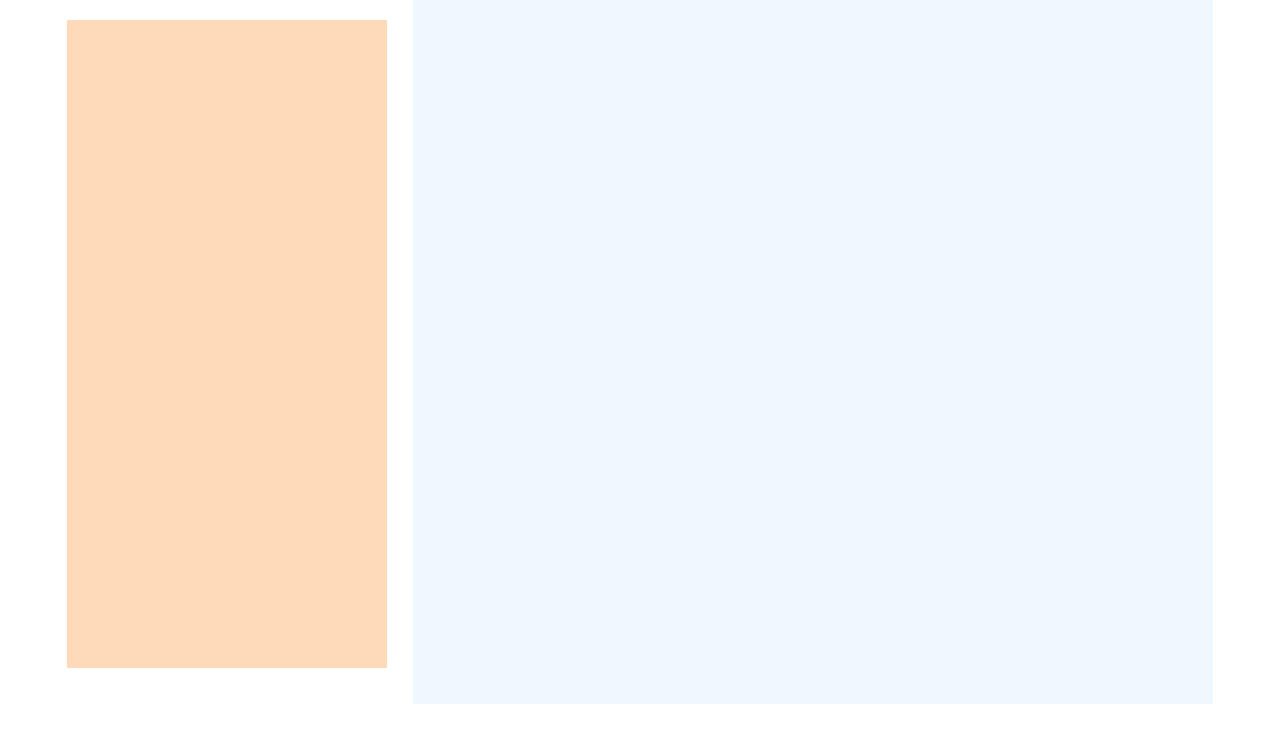
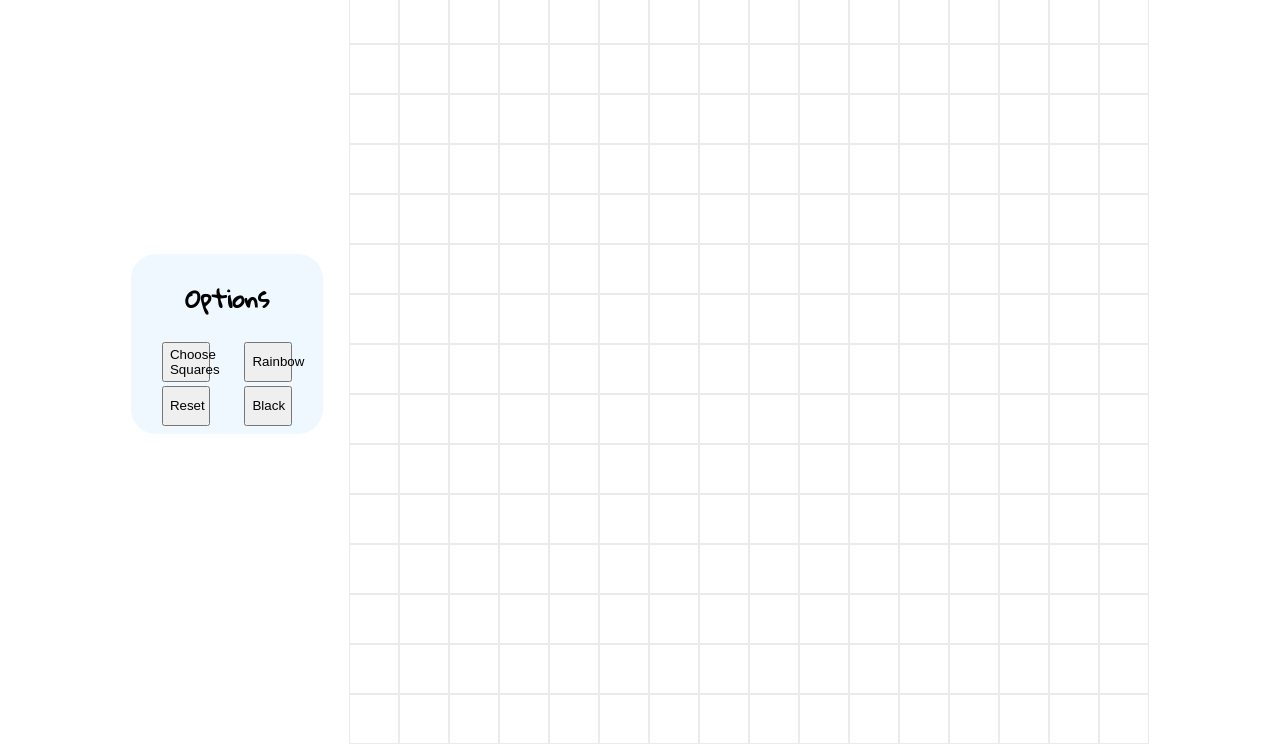
Before and after one commit to wizardofcmd/odin-etch-a-sketch, a plain HTML site: page index.html in a window 1280 px wide. Shown: the part 79-823 px from the top of the page. Before the commit the page ends 800 px from the top, so only its background shows below. Drawn offline with Linux system fonts and the light colour scheme.

Commit message:
Add elements for options menu and sketch area

```diff
--- a/index.html
+++ b/index.html
@@ -1,17 +1,35 @@
 <!DOCTYPE html>
 <html lang="en">
+
 <head>
     <meta charset="UTF-8">
     <title>Etch-a-Sketch</title>
     <link rel="stylesheet" href="./style.css">
 </head>
+
 <body>
     <div class="header">
         <h1>Etch-a-Sketch</h1>
     </div>
     <div class="container">
         <div class="options-menu">
-
+            <h2>Options</h2>
+            <div class="btn-container">
+                <button onclick="setSquares()" type="button" class="btn btn-light">
+                    Choose Squares
+                </button>
+                <button type="button" class="btn btn-light">
+                    Rainbow
+                </button>
+            </div>
+            <div class="btn-container">
+                <button type="button" class="btn btn-light">
+                    Reset
+                </button>
+                <button type="button" class="btn btn-light">
+                    Black
+                </button>
+            </div>
         </div>
         <div class="sketch-box">
 
@@ -19,4 +37,5 @@
     </div>
     <script src="./script.js"></script>
 </body>
+
 </html>
--- a/script.js
+++ b/script.js
@@ -1 +1,44 @@
-// JavaScript file to create grids and handling sketching
+const sketchBox = document.querySelector(".sketch-box");
+const sketchBoxHeight = sketchBox.clientWidth;
+
+function createNewSquares(numOfSquares) {
+    let squareSize = sketchBoxHeight / numOfSquares;
+
+    for (let i = 0; i < numOfSquares; i++) {
+        row = document.createElement("div");
+        row.classList.add("row");
+        sketchBox.appendChild(row);
+
+        for (let j = 0; j < numOfSquares; j++) {
+            square = document.createElement("div");
+            square.classList.add("canvas-square");
+            square.setAttribute(
+                'style', `width: ${squareSize}px; height: ${squareSize}px`);
+            row.appendChild(square);
+        }
+    }
+}
+
+function setSquares() {
+    let userChoice = prompt("Set the number of squares per side. (Max is 100!)")
+    try {
+        if (isNaN(userChoice)) throw "not a number.";
+        if (userChoice % 1 != 0) throw "a decimal."
+        if (userChoice < 1) throw "too low.";
+        if (userChoice > 100) throw "too high.";
+
+        userChoice = parseInt(userChoice);
+        tearDownSquares();
+        createNewSquares(userChoice);
+
+    }
+    catch (err) {
+        alert("Input is " + err);
+    }
+}
+
+function tearDownSquares() {
+    document.querySelectorAll('.row').forEach(e => e.remove());
+}
+
+createNewSquares(16);
--- a/style.css
+++ b/style.css
@@ -1,6 +1,7 @@
 @import url('https://fonts.googleapis.com/css?family=Gloria+Hallelujah&display=swap');
 
 body {
+    font-family: 'Gloria Hallelujah', sans-serif;
     box-sizing: border-box;
     margin: 0;
     padding: 0;
@@ -25,19 +26,45 @@ body {
 }
 
 h1 {
-    font-family: 'GLoria Hallelujah', sans-serif;
     margin: 0;
     padding: 0;
 }
 
-.sketch-box {
-    width: 800px;
-    height: 800px;
+.options-menu {
+    /* background-color: peachpuff; */
+    border-radius: 25px;
     background-color: aliceblue;
+    width: 15%;
+    height: 25%;
+    text-align: center;
 }
 
-.options-menu {
+.btn-container {
+    display: flex;
+    justify-content: space-evenly;
+    padding-bottom: 2%;
+    gap: 2%;
+}
+
+button {
+    width: 25%;
+    height: 3em;
+}
+
+.sketch-box {
+    width: 800px;;
+    height: 800px;
     background-color: peachpuff;
-    width: 25%;
-    height: 90%;
 }
+
+.row {
+    display: flex;
+}
+
+.canvas-square {
+    border-style: solid;
+    box-sizing: border-box;
+    border-color: rgb(235, 235, 235);
+    border-width: 1px;
+    background-color: white;
+}
```
